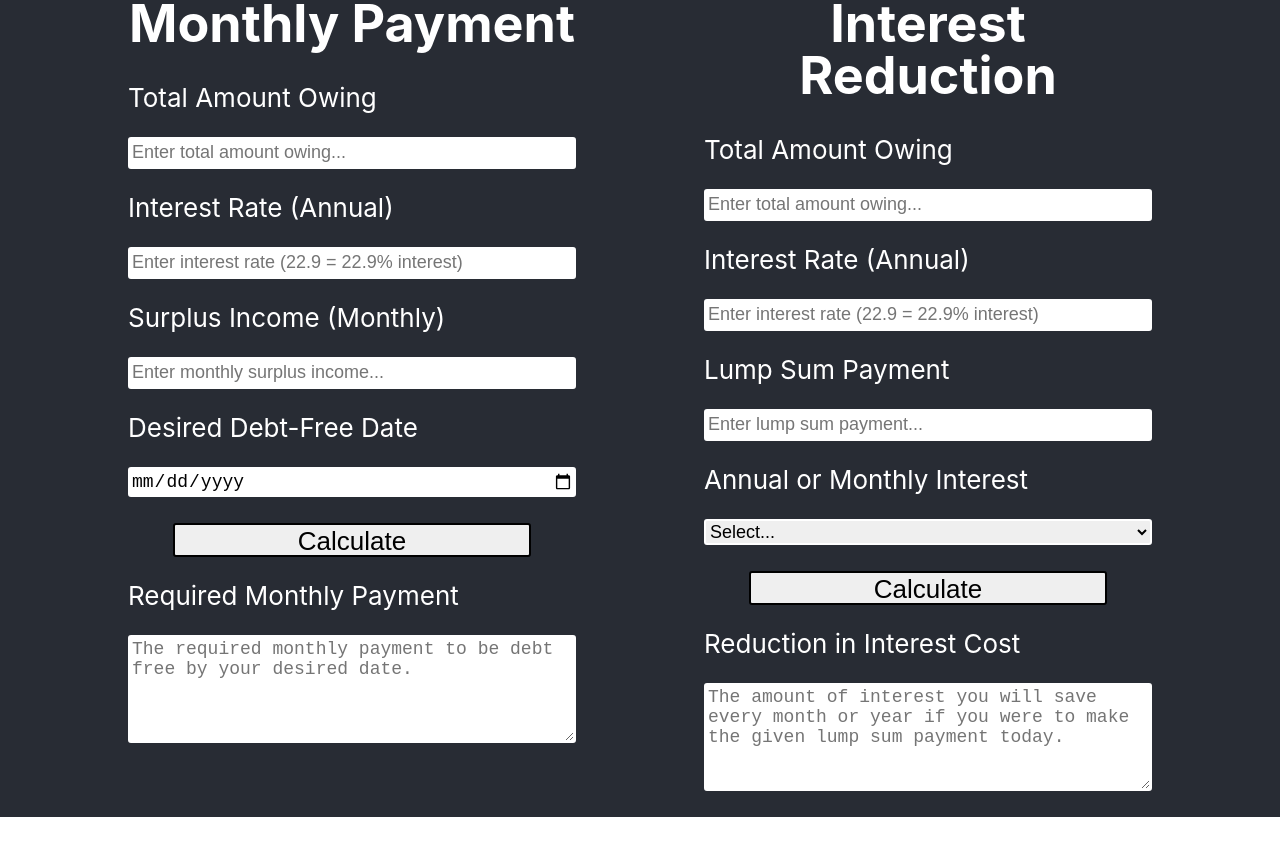
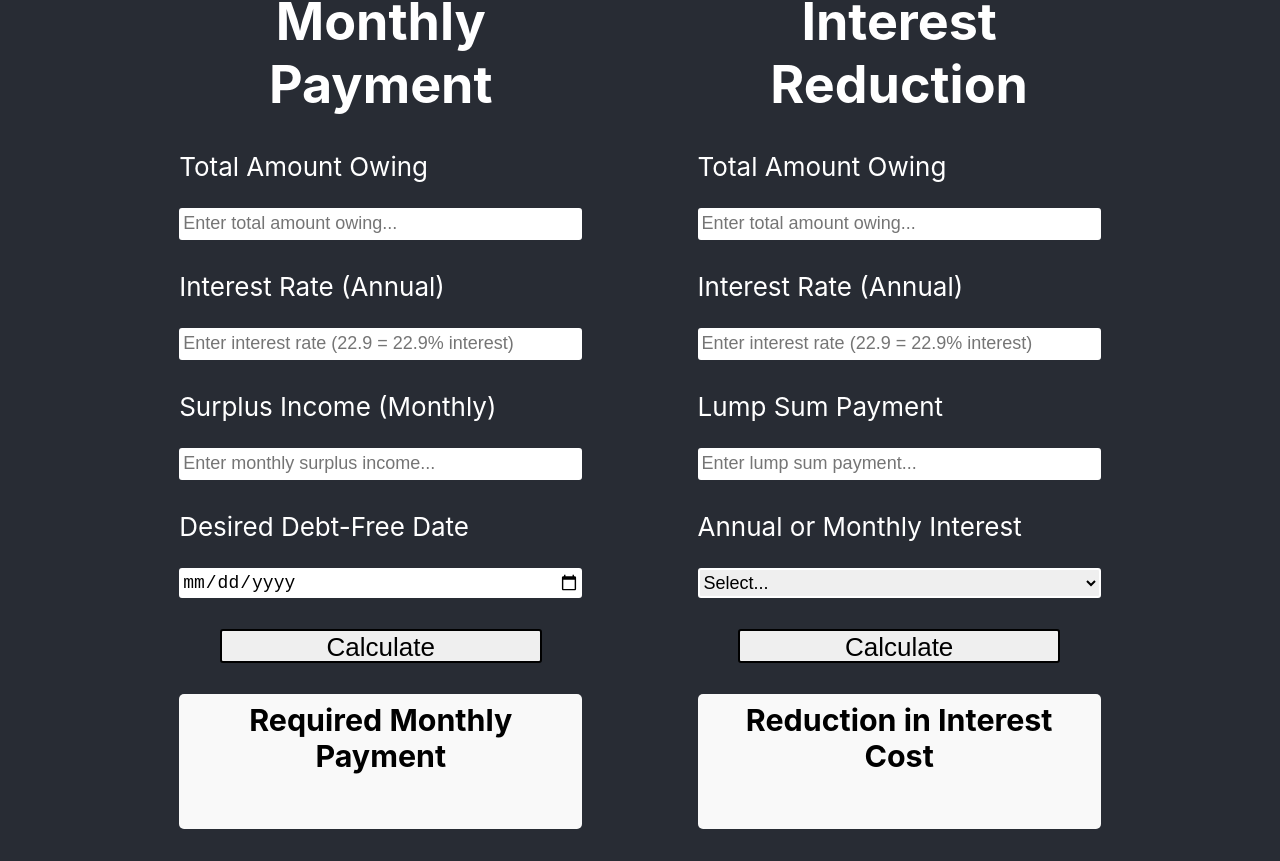
Before and after one commit to deelaw8898/Wealth-Wise, a React (Create React App) app in the folder Frontend/: page /debt in a window 1280 px wide. Shown: the part 157-1018 px from the top of the page. Before the commit the page ends 974 px from the top, so only its background shows below. Built offline with nearby package versions, Linux system fonts and the light colour scheme.

Commit message:
Committing with changes to the debt calculator including documentation and some tweaks to the visual layout.

```diff
--- a/Frontend/package.json
+++ b/Frontend/package.json
@@ -8,7 +8,7 @@
     "@testing-library/user-event": "^13.5.0",
     "react": "^18.2.0",
     "react-dom": "^18.2.0",
-    "react-router-dom": "^6.16.0",
+    "react-router-dom": "^6.17.0",
     "react-scripts": "5.0.1",
     "web-vitals": "^2.1.4"
   },
--- a/Frontend/src/pages/Debt_cal/debt.css
+++ b/Frontend/src/pages/Debt_cal/debt.css
@@ -1,13 +1,14 @@
 #DebtCalculatorPage {
-    margin-top: 15vh;
+    padding: 2.5%;
+    margin-top: 10vh;
     display: flex;
     flex-direction: column;
     align-items: left;
     justify-content: left;
     height: auto;
     min-width: 1000px;
-    width: 100%;
-    line-height: 1.0;
+    width: 90%;
+    max-width: 100%;
 }
 
 #DebtCalculatorPage input {
@@ -28,7 +29,7 @@
 }
 
 #DebtCalculatorPage select {
-    height: calc(10px + 2vmin);
+    height: calc(10px + 2.5vmin);
     font-size: calc(10px + 1vmin);
     width: auto;
     border: 2px solid white;
@@ -40,18 +41,6 @@
     height: calc(10px + 2vmin);
     font-size: calc(10px + 2vmin);
     width: auto;
-}
-
-#DebtCalculatorPage textarea {
-    height: auto;
-    width: auto;
-    font-size: calc(10px + 1vmin);
-    border: 2px solid white;
-    border-radius: 3px;
-}
-
-#interestReductionLabel {
-    text-align: center;
 }
 
 #DebtCalculatorPage input[type="number"] {
@@ -79,6 +68,25 @@
     width: 35%;
 }
 
+#DebtCalc1Output {
+    padding: 2.5%;
+    background-color: #f9f9f9;
+    border-radius: 5px;
+    align-items: left;
+    justify-content: left;
+    width: 95%;
+    color: black;
+}
+
+#DebtCalc1Output h3 {
+    margin-top: -0.5%;
+}
+
+#DebtCalc1Output p {
+    margin-top: -10%;
+    font-size: calc(10px + 1.5vmin);
+}
+
 #DebtCalc2 {
     display: flex;
     flex-direction: column;
@@ -89,3 +97,23 @@
     margin-left: 10%;
     width: 35%;
 }
+
+#DebtCalc2Output {
+    padding: 2.5%;
+    background-color: #f9f9f9;
+    border-radius: 5px;
+    align-items: left;
+    justify-content: left;
+    width: 95%;
+    height: auto;
+    color: black;
+}
+
+#DebtCalc2Output h3 {
+    margin-top: -0.5%;
+}
+
+#DebtCalc2Output p {
+    margin-top: -10%;
+    font-size: calc(10px + 1.5vmin);
+}
--- a/Frontend/src/pages/Debt_cal/debt.js
+++ b/Frontend/src/pages/Debt_cal/debt.js
@@ -1,17 +1,40 @@
 import React, {useState} from "react";
 import './debt.css';
 
+/**
+ * This is the page wherein the debt calculator functions are stored. There are two separate
+ * calculators with separate fields and separate calculations. The first calculator is for
+ * calculating the monthly payment required to be debt free by a certain date, while the second
+ * calculator is for calculating the interest savings from making a lump sum payment today.
+ */
 function Debt() {
-    const [debt1, setDebt1] = useState('');
-    const [date, setDate] = useState('');
-    const [surplusIncome, setSurplusIncome] = useState('');
-    const [interest1, setInterest1] = useState('');
-    const [monthlyPayment, setMonthlyPayment] = useState('');
 
+    // All these variables are either input variable or output variable from the calculator
+    // that calculates the required monthly payment to be debt free by a certain date.
+    const [debt1, setDebt1] = useState('');                     // Total amount owing
+    const [date, setDate] = useState('');                       // Desired debt-free date
+    const [surplusIncome, setSurplusIncome] = useState('');     // Average monthly surplus income
+    const [interest1, setInterest1] = useState('');             // Annual interest rate as a percent
+    const [monthlyPayment, setMonthlyPayment] = useState('');   // Field wherein output is displayed
+
+    /**
+     * The current function calculates the required monthly payment using the following formula:
+     * ((365.25 / 12) * (debt / ((1 - (1 + dailyInterest) ** -(days)) / dailyInterest))).
+     * The formula first computes the average number of days per month (365.25 / 12) and then
+     * multiplies that by the debt divided by the annuity factor. The annuity factor is calculated
+     * by dividing the total amount by the difference between 1 and the daily interest rate to the
+     * power of the amount of days until the desired debt free date. This annuity factor is then
+     * divided by the dailly interest rate to get the required monthly payment. Then, the output
+     * field is updated to display the information to the user.
+     */
     function calculate1() {
         var inputs = document.querySelectorAll("#DebtCalc1 input[required]")
         var flag = false;
 
+        // Checks each input to ensure it is filled out properly. If not, the flag is set to true and
+        // that input field is highlighted with a red border. After that, an alert is displayed to the
+        // user to fill out all fields properly before returning false to abort the calculation. If the
+        // inputs are valid, the border is set to be normal.
         for (var x = 0; x < inputs.length; x++) {
             if (!inputs[x].value) {
                 inputs[x].style.border = "2px solid red";
@@ -23,20 +46,31 @@ function Debt() {
             }
         }
 
+        // If the flag is true, then an alert is displayed to the user to fill out all fields properly before returning
+        // false to abort the calculation.
         if (flag) {
             alert("Please fill out all fields for the Monthly Payment Calculator.");
             setMonthlyPayment("");
             return false;
         }
 
+        // Gets the current date and time and the desired debt free date and calculates the difference
+        // between the two dates in days, rounding up where applicable.
         const now = new Date();
         const then = new Date(date);
         const days = Math.ceil((then - now) / (1000 * 60 * 60 * 24));
 
+        // Gets the total amount owing, the annual interest rate, and calculates the required monthly payment to
+        // be debt free by the desired date.
         const debt = parseFloat(debt1);
         const dailyInterest = (parseFloat(interest1) / 100) / 365.25;
         const monthlyPaymentCalc = ((365.25 / 12) * (debt / ((1 - (1 + dailyInterest) ** -(days)) / dailyInterest))).toFixed(2);
 
+        // Calculates the difference between the required monthly payment and the surplus income. If the difference
+        // is greater than 0, then the user cannot afford to pay off their debt by the desired date. Else, the user
+        // can afford to pay off their debt by the desired date and the output field is updated to display the
+        // required monthly payment. Otherwise, the output field is updated to show how long it would take to pay off
+        // the debt if the user were to pay the full amount of their surplus income every month.
         const difference = (monthlyPaymentCalc - surplusIncome).toFixed(2);
         const daysToPay = Math.ceil((-(Math.log(1 - (dailyInterest / debt * parseFloat(surplusIncome))) / Math.log(1 + dailyInterest))) * (365.25 / 12));
         const newDebtFreeDate = new Date(now.getTime() + (daysToPay * 24 * 60 * 60 * 1000));
@@ -51,16 +85,26 @@ function Debt() {
         else {setMonthlyPayment("To be debt free by this date, you would need to pay about $" + monthlyPaymentCalc.toString() + " a month.");}
     }
 
-    const [debt2, setDebt2] = useState('');
-    const [interest2, setInterest2] = useState('');
-    const [lumpSum, setLumpSum] = useState('');
-    const [term, setTerm] = useState('');
-    const [interestReduction, setInterestReduction] = useState('');
+    // All these variables are either input variable or output variable from the calculator
+    // that calculates the interest savings from making a lump sum payment today.
+    const [debt2, setDebt2] = useState('');                             // The total amount owing
+    const [interest2, setInterest2] = useState('');                     // Annual interest rate as a percent
+    const [lumpSum, setLumpSum] = useState('');                         // The lump sum payment
+    const [term, setTerm] = useState('');                               // Whether the interest is annual or monthly
+    const [interestReduction, setInterestReduction] = useState('');     // Field wherein output is displayed
 
+    /**
+     * This function calculates the interest savings from making a lump sum payment today using the following formula:
+     * (debt * (interest / 100)) - ((debt - lumpSum) * (interest / 100)). The formula first calculates the interest
+     * that would be paid on the debt before the lump sum payment and then calculates the interest paid on the debt
+     * after the lump sum payment and displays the difference between the two in the output field.
+     */
     function calculate2() {
         var inputs = document.querySelectorAll("#DebtCalc2 input[required]")
         var flag = false;
 
+        // Checks if all fields are filled out properly. If not, the flag is set to true and the input field is
+        // highlighted with a red border. If they are valid, then their border is returned to normal.
         for (var x = 0; x < inputs.length; x++) {
             if (!inputs[x].value) {
                 inputs[x].style.border = "2px solid red";
@@ -72,23 +116,30 @@ function Debt() {
             }
         }
 
+        // Check if the interest term is selected. If not, the flag is set to true and the input field is highlighted
+        // with a red border.
         if (term === 'undefined' || term === '') {
             document.getElementById("interestTerm").style.border = "2px solid red";
             flag = true;
         }
 
+        // If the input is valid, then the border is returned to normal.
         else {
             document.getElementById("interestTerm").style.border = "2px solid white";
         }
 
+        // If the flag is true, then an alert is displayed to the user to fill out all fields properly before returning
+        // false to abort the calculation.
         if (flag) {
             alert("Please fill out all fields for the Interest Reduction Calculator.");
             setInterestReduction("");
             return;
         }
 
-        const debt = parseFloat(debt2);
+        const debt = parseFloat(debt2);                                 // Total amount owing
 
+        // Calculates the interest savings based on whether the interest is annual or monthly and displays
+        // the output to the user.
         if (term === 'annual') {
             const oldInterest = debt * (interest2 / 100);
             const newInterest = (debt - lumpSum) * (interest2 / 100);
@@ -107,14 +158,18 @@ function Debt() {
     }
 
 
+    // A quick helper function to validate if a number is valid. If it is not, then an alert is displayed
+    // to the user and the value is set to an empty string.
     function validateNumber(value) {
         if (isNaN(value)) {
             alert("Please enter a valid number.");
+            value = "";
             return false;
         }
 
         else if (value < 0) {
             alert("Please enter a positive number.");
+            value = "";
             return false;
         }
 
@@ -125,14 +180,18 @@ function Debt() {
         return true;
     }
 
+    // A quick helper function to validate if an interest rate is valid. If it is not, then an alert is displayed
+    // to the user and the value is set to an empty string.
     function validateInterest(value) {
         if (isNaN(value)) {
             alert("Please enter a valid number.");
+            value = "";
             return false;
         }
 
         else if (value < 0 || value > 100) {
             alert("Please enter a valid interest rate between 0 and 100.");
+            value = "";
             return false;
         }
 
@@ -143,6 +202,8 @@ function Debt() {
         return true;
     }
 
+    // A quick helper function to validate if a date is valid. If it is not, then an alert is displayed
+    // to the user.
     function validateDate(date) {
         const now = new Date();
         const then = new Date(date);
@@ -155,13 +216,14 @@ function Debt() {
         return true;
     }
 
-    // TODO - Do individual validations for every single form so that you can outline in red text some new
-    // text to indicate that the field needs to be filled out properly.
-
+    /**
+     * The following code is the HTML code for the debt calculator page. It contains two forms, one for each
+     * calculator. Each form contains input fields for the user to enter their information and a button to
+     * calculate the output. The output is displayed in a textarea field that is read only.
+     */
     return (
         <div id="DebtCalculatorPage">
             <div id="DebtContainer">
-
                 <form id="DebtCalc1">
                     <h1 id="DebtCalcHeading1">Monthly Payment</h1>
 
@@ -193,8 +255,10 @@ function Debt() {
 
                     <button type="button" onClick={calculate1}>Calculate</button><br></br>
 
-                    <label for="monthlyPayment">Required Monthly Payment</label><br></br>
-                    <textarea id="monthlyPayment" name="monthlyPayment" rows="5" cols="50" value={monthlyPayment} readOnly placeholder="The required monthly payment to be debt free by your desired date."></textarea><br></br>
+                    <div id="DebtCalc1Output">
+                        <h3 id="monthlyPayment">Required Monthly Payment</h3><br></br>
+                        <p id="monthlyPayment">{monthlyPayment}</p>
+                    </div>
                 </form>
 
                 <form id="DebtCalc2">
@@ -235,9 +299,10 @@ function Debt() {
 
                     <button type="button" onClick={calculate2}>Calculate</button><br></br>
 
-                    <label for="interestReduction" id="interestReductionLabel">Reduction in Interest Cost</label><br></br>
-                    <textarea id="interestReduction" name="interestReduction" rows="5" cols="50" value={interestReduction} readOnly
-                    placeholder="The amount of interest you will save every month or year if you were to make the given lump sum payment today."></textarea><br></br>
+                    <div id="DebtCalc2Output">
+                        <h3 id="interestReduction">Reduction in Interest Cost</h3><br></br>
+                        <p id="interestReduction">{interestReduction}</p>
+                    </div>
 
                 </form>
             </div>
```
Also changed, not shown: 1 other file (tests, documents, lock files or other folders).
